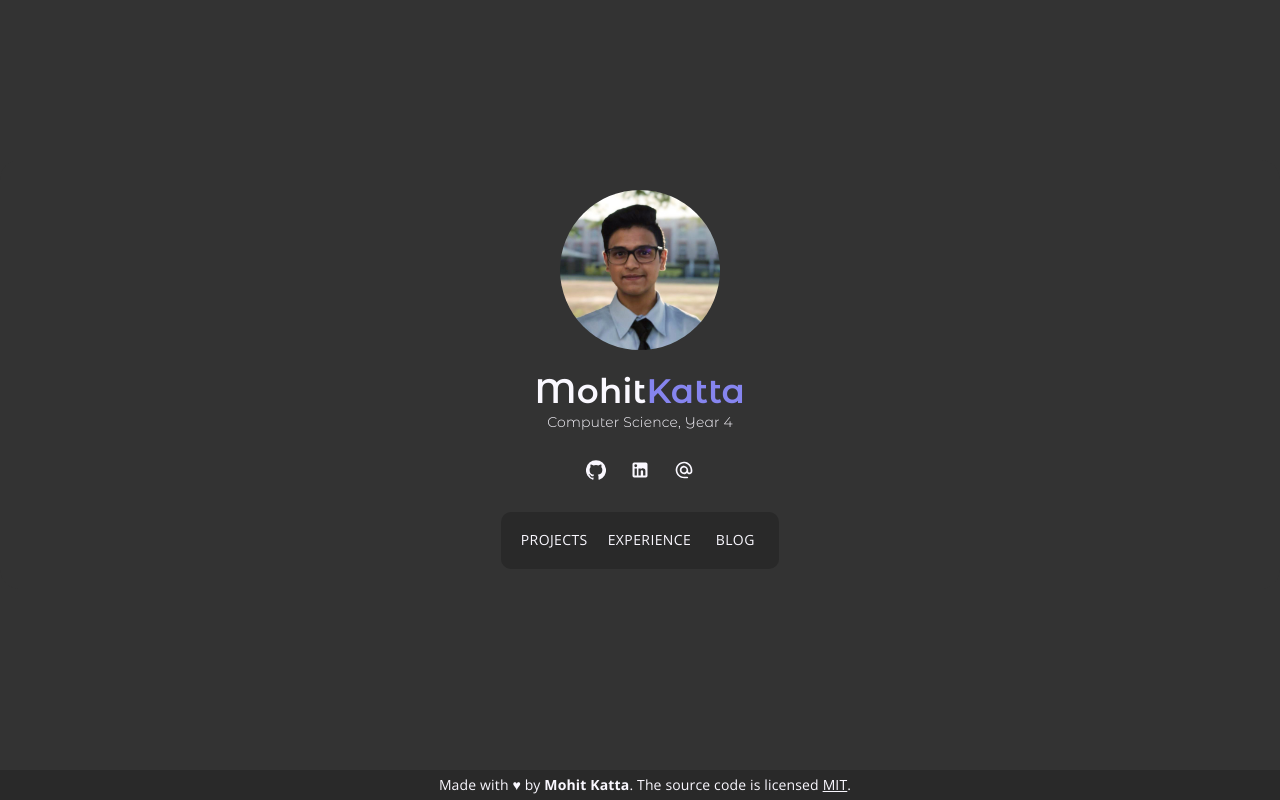
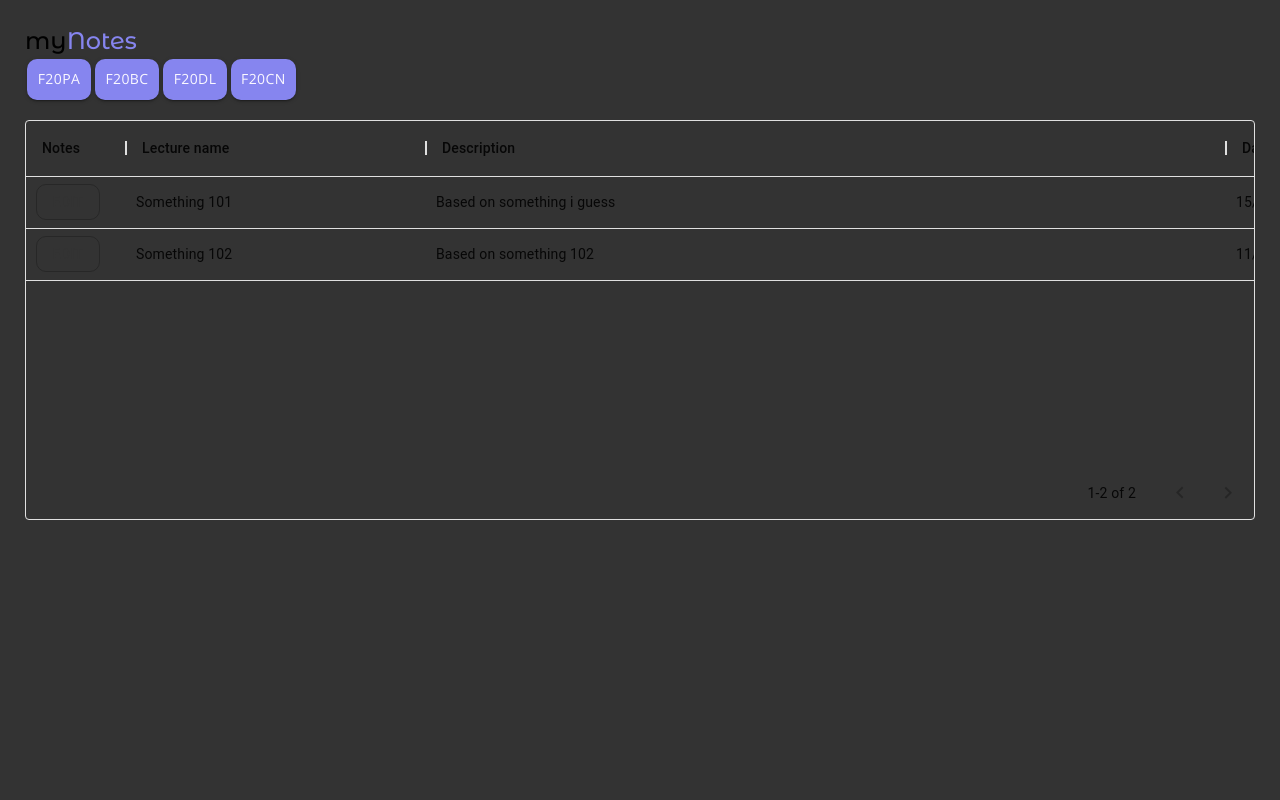
Before and after one commit to mk210/mohitWebsite, a React (Create React App) app: page /notes in a window 1280 px wide. Built offline with nearby package versions, Linux system fonts and the light colour scheme.

Commit message:
added 404 page and router

```diff
--- a/package.json
+++ b/package.json
@@ -12,6 +12,7 @@
     "@testing-library/user-event": "^12.1.10",
     "react": "^17.0.2",
     "react-dom": "^17.0.2",
+    "react-router-dom": "^5.2.0",
     "react-scripts": "4.0.3",
     "react-toggle-dark-mode": "^1.0.4",
     "sass": "^1.35.2",
--- /dev/null
+++ b/src/404.jsx
@@ -0,0 +1,15 @@
+import { Box } from "@material-ui/core";
+import React, { Component } from "react";
+import "./App.scss";
+
+class PageNotFound extends Component {
+  render() {
+    return (
+      <Box className="main">
+        Sorry, the page you are requesting for isn't available😢
+      </Box>
+    );
+  }
+}
+
+export default PageNotFound;
--- a/src/App.js
+++ b/src/App.js
@@ -5,17 +5,30 @@ import AppBar from "./landing/appbar";
 import Section1 from "./landing/section1";
 import Footer from "./landing/footer";
 import "./App.scss";
+import { BrowserRouter as Router, Switch, Route, Link } from "react-router-dom";
+import PageNotFound from "./404";
 function App() {
   return (
-    <>
-      <Box className="Main">
-        <Landing />
-        <Box m={2.5} />
-        <AppBar />
-      </Box>
-      <Footer />
+    <Router>
+      <Switch>
+        <Route exact path="/">
+          <Box className="Main">
+            <Landing />
+            <Box m={2.5} />
+            <AppBar />
+            <Footer />
+          </Box>
+        </Route>
+        <Route exact path="/notes">
+          <Section1 />
+        </Route>
+        <Route path="*">
+          <PageNotFound />
+        </Route>
+      </Switch>
+
       {/* <Box style={{ margin: "0em 2em 0em 2em" }}><Section1 /></Box> */}
-    </>
+    </Router>
   );
 }
 
```
Also changed, not shown: 1 other file (tests, documents, lock files or other folders).
